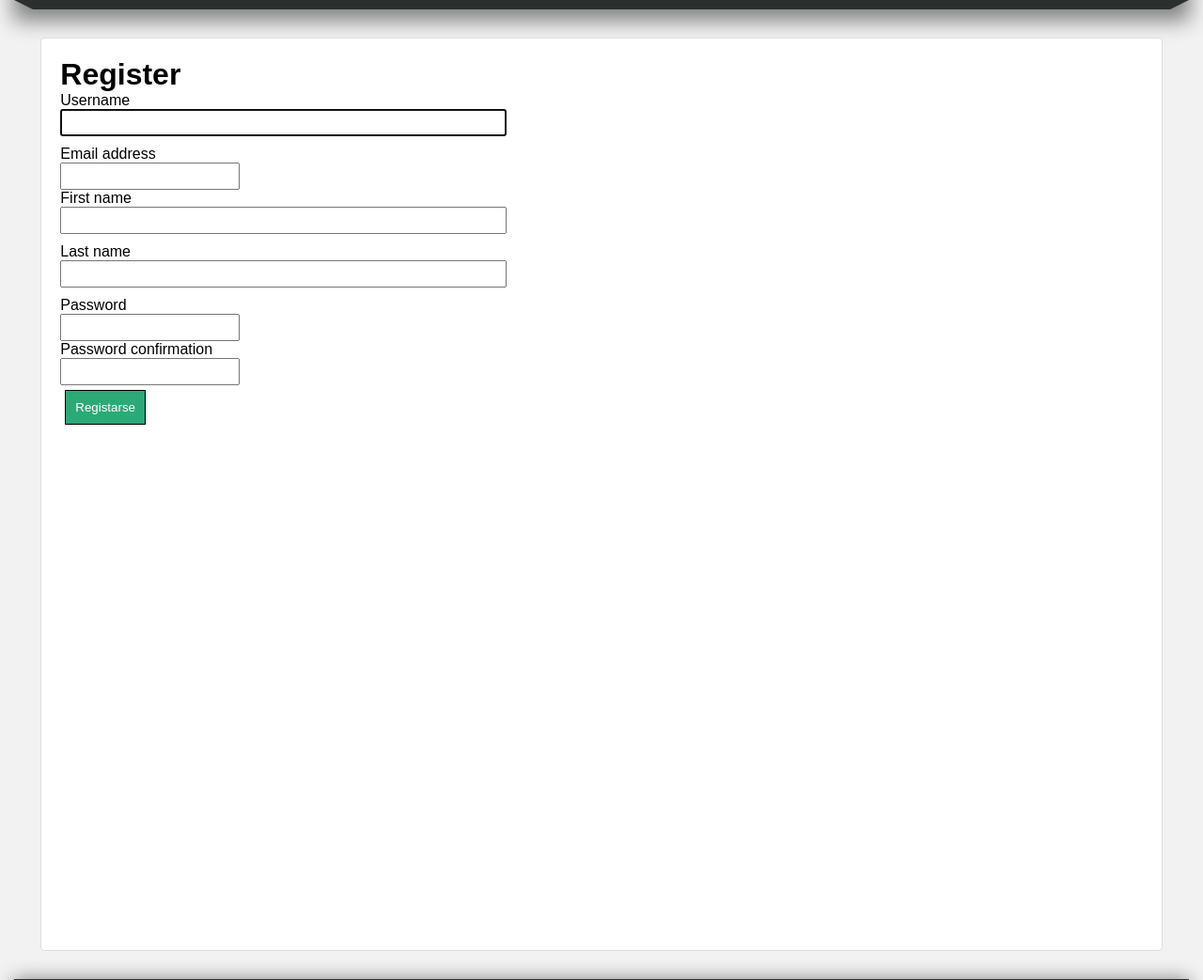
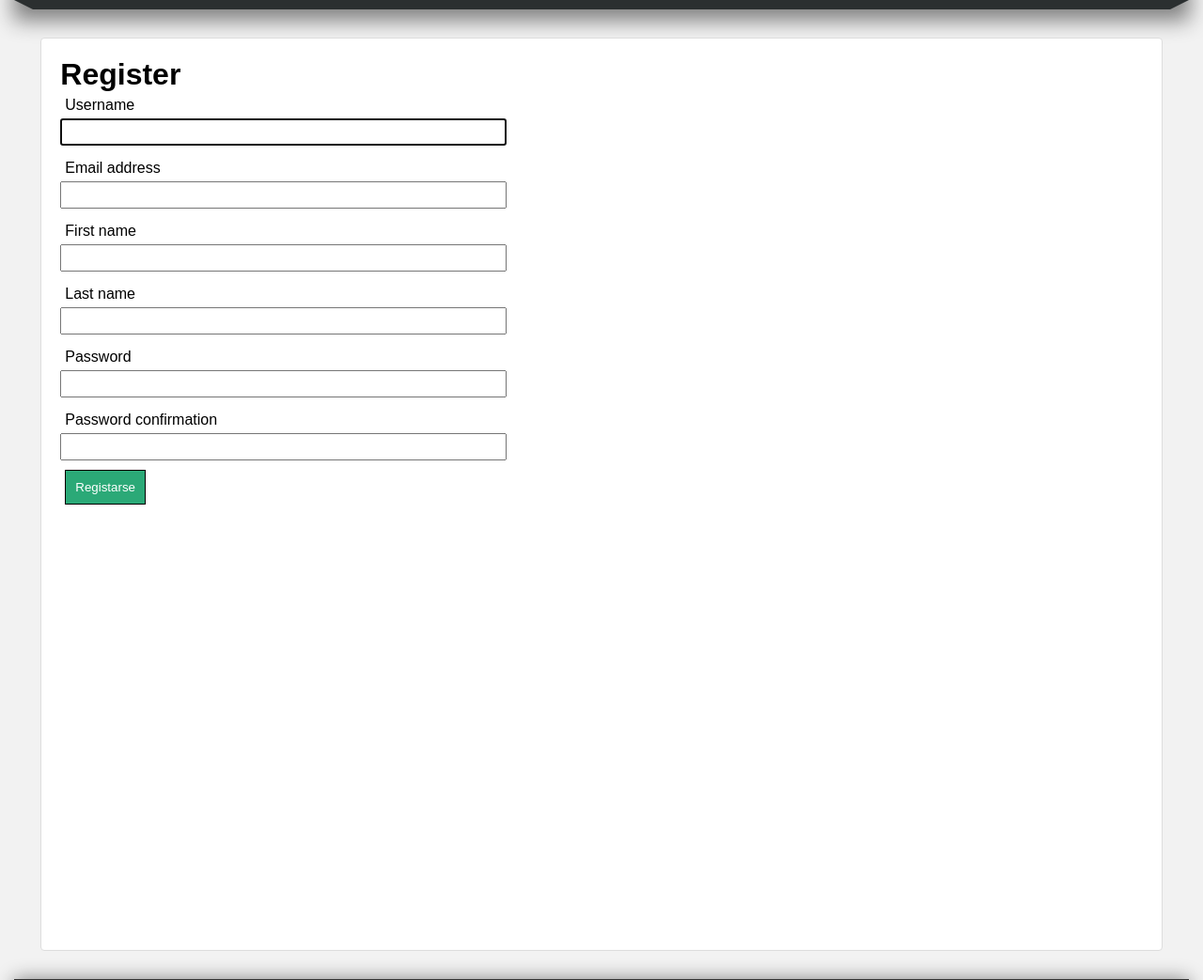
Before and after one commit to JorgeAgulloM/master30python_web, a Django app: page /register/ in a window 1280 px wide. Shown: the part 182-1225 px from the top of the page at 94% size. Run offline with Django 4.2, Linux system fonts and the light colour scheme; data that the repository does not hold is empty.

Commit message:
Personalized form update

```diff
--- a/django/MyBlogDjango/main_app/static/css/styles.css
+++ b/django/MyBlogDjango/main_app/static/css/styles.css
@@ -211,7 +211,10 @@ nav > ul > li:hover > ul > li:hover a{
 }
 
 .box form input[type="text"],
-.box form textarea{
+.box form input[type="email"],
+.box form input[type="password"],
+.box form textarea,
+.box form select{
     width: 100%;
     margin-bottom: 10px;
 }
@@ -246,7 +249,8 @@ nav > ul > li:hover > ul > li:hover a{
     text-shadow: 0px 0px 1px black;
 }
 
-.message{
+.message,
+.alert-success{
     padding: 20px;
     background: #2ba977;
     color: white;
--- a/django/MyBlogDjango/main_app/templates/users/register.html
+++ b/django/MyBlogDjango/main_app/templates/users/register.html
@@ -22,7 +22,7 @@
         {% endcomment %}
 
         {% for field in register_form %}
-            {{field.label}}
+            <label for="">{{field.label}}</label>
             {{field}}
         {% endfor %}
 
--- a/django/MyBlogDjango/main_app/views.py
+++ b/django/MyBlogDjango/main_app/views.py
@@ -1,5 +1,5 @@
 from django.shortcuts import render, redirect
-from django.contrib.auth.forms import UserCreationForm
+from django.contrib import messages
 from .forms import RegisterForm
 
 # Create your views here.
@@ -29,6 +29,7 @@ def register_page(request):
 
         if register_form.is_valid():
             register_form.save()
+            messages.success(request, 'Has been successfully registered')
 
             return redirect('index')
 
```
Also changed, not shown: django/MyBlogDjango/main_app/templates/main_app/index.html (+10 -0 lines).
